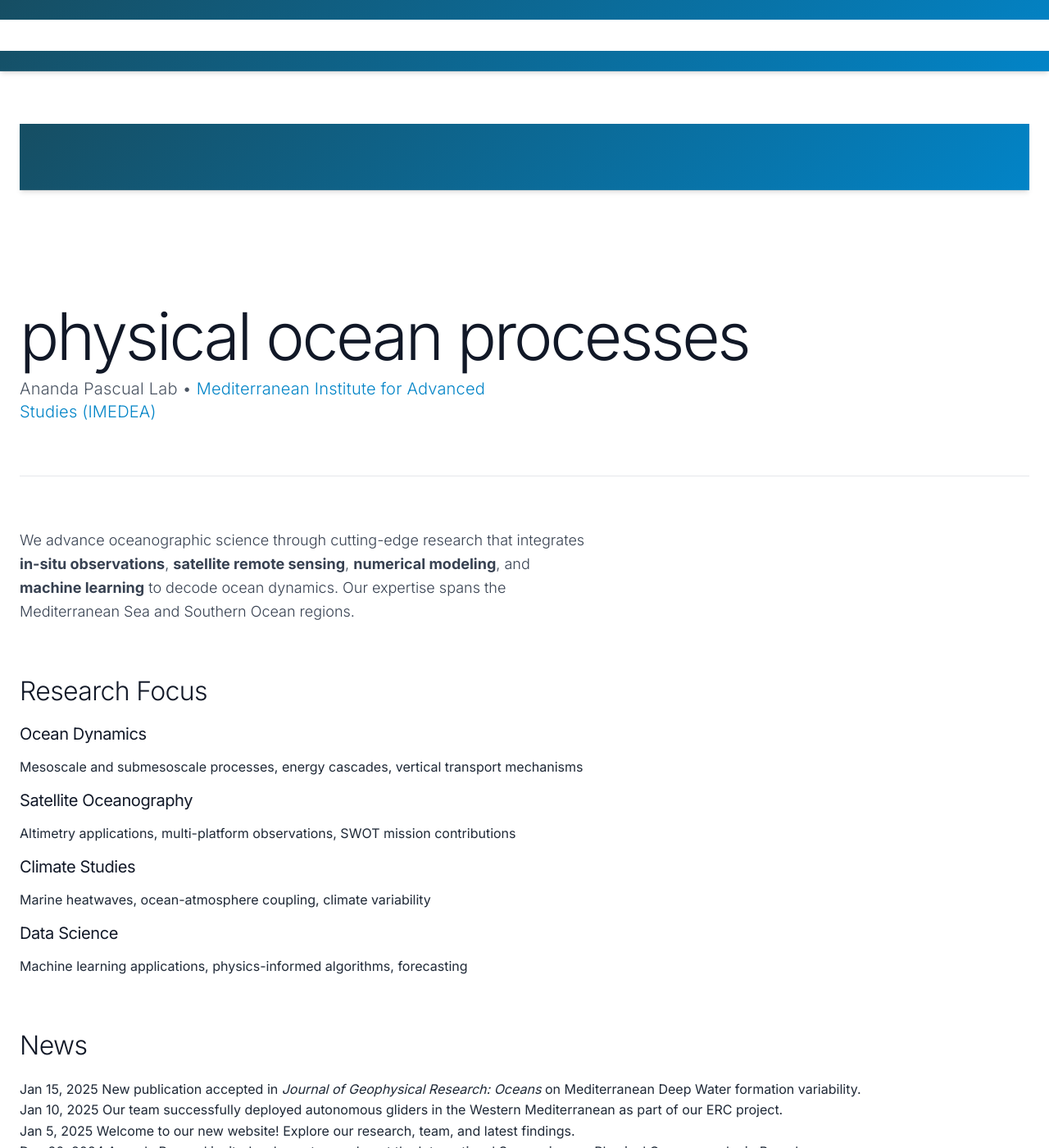
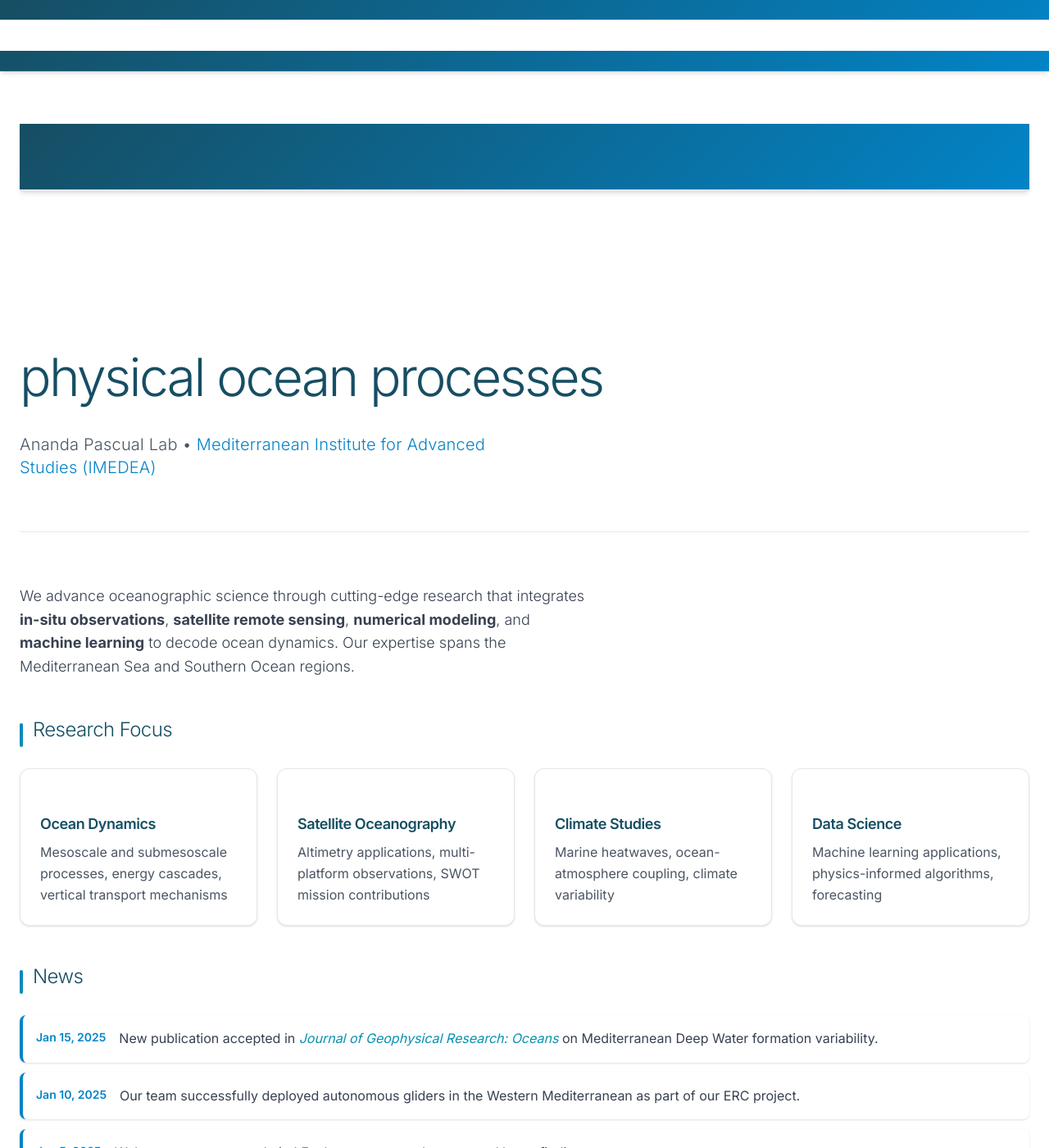
Before and after one commit to IMEDEA-POP-LAB/IMEDEA-POP-LAB.github.io, a Jekyll site: the page built from _pages/about.md, in a window 1280 px wide and 1400 px high. Shown: the whole window at 82% size. Built offline with Jekyll 4.4.1, drawn with Linux system fonts in a browser that asks for light colours; a style sheet for code colours, icons or effects is not loaded.

Commit message:
Add outreach page to navigation bar
- Added outreach link to _data/navigation.yml
- Outreach page now accessible from top navigation menu

```diff
--- a/_data/navigation.yml
+++ b/_data/navigation.yml
@@ -8,3 +8,5 @@
   link: /publications/
 - name: Repositories
   link: /repositories/
+- name: Outreach
+  link: /outreach/
--- a/assets/css/main.scss
+++ b/assets/css/main.scss
@@ -128,33 +128,37 @@
   background-color: white !important;
 }
 
-/* Minimalist typography */
+/* Minimalist typography with thin headings */
 h1, h2, h3, h4, h5, h6 {
   font-weight: 300;
-  line-height: 1.1;
-  letter-spacing: -0.02em;
+  line-height: 1.2;
+  letter-spacing: -0.025em;
   margin: 0 0 var(--space-6) 0;
   color: var(--gray-900);
 }
 
 h1 {
-  font-size: clamp(2rem, 5vw, 3rem);
+  font-size: clamp(2.5rem, 6vw, 4rem);
   font-weight: 200;
-  letter-spacing: -0.03em;
+  letter-spacing: -0.04em;
   margin-bottom: var(--space-8);
+  color: var(--ocean-deep);
 }
 
 h2 {
-  font-size: clamp(1.5rem, 3vw, 2rem);
+  font-size: clamp(1.75rem, 4vw, 2.5rem);
   font-weight: 300;
   margin-bottom: var(--space-6);
-  margin-top: var(--space-16);
+  margin-top: var(--space-12);
+  color: var(--ocean-deep);
+  background: none !important;
 }
 
 h3 {
   font-size: var(--text-xl);
   font-weight: 400;
   margin-bottom: var(--space-4);
+  color: var(--gray-900);
 }
 
 h4 {
@@ -194,6 +198,91 @@
   text-decoration: underline;
   text-decoration-thickness: 2px;
   text-underline-offset: 2px;
+}
+
+/* Page title and content styling */
+.page-header {
+  margin-bottom: var(--space-12);
+  padding-bottom: var(--space-6);
+  border-bottom: 2px solid var(--global-divider-color);
+}
+
+.page-title {
+  font-size: clamp(2.5rem, 6vw, 4rem);
+  font-weight: 700;
+  color: var(--ocean-deep);
+  margin-bottom: var(--space-4);
+  letter-spacing: -0.04em;
+  line-height: 1.1;
+}
+
+.page-description {
+  font-size: var(--text-lg);
+  color: var(--global-text-light);
+  margin: 0;
+  max-width: 800px;
+  line-height: 1.6;
+}
+
+/* Section headings improvements */
+.section-title {
+  font-size: var(--text-2xl);
+  font-weight: 600;
+  color: var(--ocean-deep);
+  margin: var(--space-12) 0 var(--space-6) 0;
+  position: relative;
+  padding-left: var(--space-4);
+}
+
+.section-title::before {
+  content: '';
+  position: absolute;
+  left: 0;
+  top: 0;
+  bottom: 0;
+  width: 4px;
+  background: linear-gradient(135deg, var(--ocean-blue), var(--ocean-teal));
+  border-radius: 2px;
+}
+
+/* Improve default h1 in pages */
+.page-content h1:first-child {
+  font-size: clamp(2.5rem, 6vw, 4rem);
+  font-weight: 200;
+  color: var(--ocean-deep);
+  margin-bottom: var(--space-8);
+  letter-spacing: -0.04em;
+  line-height: 1.1;
+}
+
+/* Better h2 styling for sections - just left border accent */
+.page-content h2 {
+  font-size: var(--text-2xl);
+  font-weight: 300;
+  color: var(--ocean-deep);
+  margin: var(--space-12) 0 var(--space-6) 0;
+  position: relative;
+  padding-left: var(--space-4);
+  background: none;
+}
+
+.page-content h2::before {
+  content: '';
+  position: absolute;
+  left: 0;
+  top: 0.25em;
+  width: 4px;
+  height: 1.2em;
+  background: linear-gradient(135deg, var(--ocean-blue), var(--ocean-teal));
+  border-radius: 2px;
+}
+
+/* Better h3 styling */
+.page-content h3 {
+  font-size: var(--text-xl);
+  font-weight: 400;
+  color: var(--gray-900);
+  margin: var(--space-8) 0 var(--space-4) 0;
 }
 
 /* Layout components */
@@ -1163,11 +1252,6 @@
   border-top: 1px solid var(--primary-100);
 }
 
-.repo-footer p {
-  color: var(--text-500);
-  font-size: 0.9rem;
-}
-
 /* ========================================================================== */
 /* OUTREACH PAGE STYLES */
 /* ========================================================================== */
@@ -1665,3 +1749,158 @@
     grid-template-columns: 1fr;
   }
 }
+
+/* News section styling */
+.news-section {
+  margin: var(--space-8) 0;
+}
+
+.news-item {
+  display: flex;
+  gap: var(--space-4);
+  padding: var(--space-4);
+  margin-bottom: var(--space-3);
+  background: white;
+  border-radius: var(--radius-md);
+  border-left: 4px solid var(--ocean-blue);
+  box-shadow: var(--global-shadow);
+  transition: all 0.2s ease;
+}
+
+.news-item:hover {
+  transform: translateX(4px);
+  box-shadow: var(--global-shadow-md);
+  border-left-color: var(--ocean-teal);
+}
+
+.news-date {
+  font-size: var(--text-sm);
+  font-weight: 600;
+  color: var(--ocean-blue);
+  white-space: nowrap;
+  min-width: 80px;
+  flex-shrink: 0;
+}
+
+.news-content {
+  flex: 1;
+  color: var(--gray-700);
+  line-height: 1.6;
+}
+
+.news-content em {
+  font-style: italic;
+  color: var(--ocean-teal);
+}
+
+@media (max-width: 640px) {
+  .news-item {
+    flex-direction: column;
+    gap: var(--space-2);
+  }
+
+  .news-date {
+    min-width: auto;
+  }
+}
+
+/* Photo Gallery styling */
+.photo-gallery {
+  display: grid;
+  grid-template-columns: repeat(auto-fit, minmax(300px, 1fr));
+  gap: var(--space-6);
+  margin: var(--space-8) 0;
+}
+
+.gallery-item {
+  background: white;
+  border-radius: var(--radius-lg);
+  overflow: hidden;
+  box-shadow: var(--global-shadow);
+  transition: all 0.3s ease;
+}
+
+.gallery-item:hover {
+  transform: translateY(-4px);
+  box-shadow: var(--global-shadow-lg);
+}
+
+.gallery-item img {
+  width: 100%;
+  height: 200px;
+  object-fit: cover;
+  display: block;
+}
+
+.gallery-caption {
+  padding: var(--space-4);
+  font-size: var(--text-sm);
+  color: var(--gray-600);
+  text-align: center;
+  background: var(--gray-50);
+}
+
+/* Research areas styling */
+.research-areas-minimal {
+  display: grid;
+  grid-template-columns: repeat(auto-fit, minmax(280px, 1fr));
+  gap: var(--space-6);
+  margin: var(--space-8) 0;
+}
+
+.research-item {
+  background: white;
+  padding: var(--space-6);
+  border-radius: var(--radius-lg);
+  border: 1px solid var(--gray-200);
+  box-shadow: var(--global-shadow);
+  transition: all 0.3s ease;
+}
+
+.research-item:hover {
+  transform: translateY(-2px);
+  box-shadow: var(--global-shadow-md);
+  border-color: var(--primary-300);
+}
+
+.research-item h3 {
+  color: var(--ocean-deep);
+  margin-bottom: var(--space-3);
+  font-size: var(--text-lg);
+  font-weight: 600;
+}
+
+.research-item p {
+  color: var(--gray-600);
+  margin: 0;
+  line-height: 1.6;
+}
+
+/* Contact footer */
+.contact-footer {
+  background: var(--gray-50);
+  padding: var(--space-6);
+  border-radius: var(--radius-lg);
+  border: 1px solid var(--gray-200);
+  margin-top: var(--space-12);
+  text-align: center;
+}
+
+.contact-footer p {
+  margin: var(--space-2) 0;
+  color: var(--gray-700);
+}
+
+.contact-footer strong {
+  color: var(--ocean-deep);
+}
+
+.contact-footer a {
+  color: var(--ocean-blue);
+  text-decoration: none;
+}
+
+.contact-footer a:hover {
+  color: var(--ocean-teal);
+  text-decoration: underline;
+}
```
